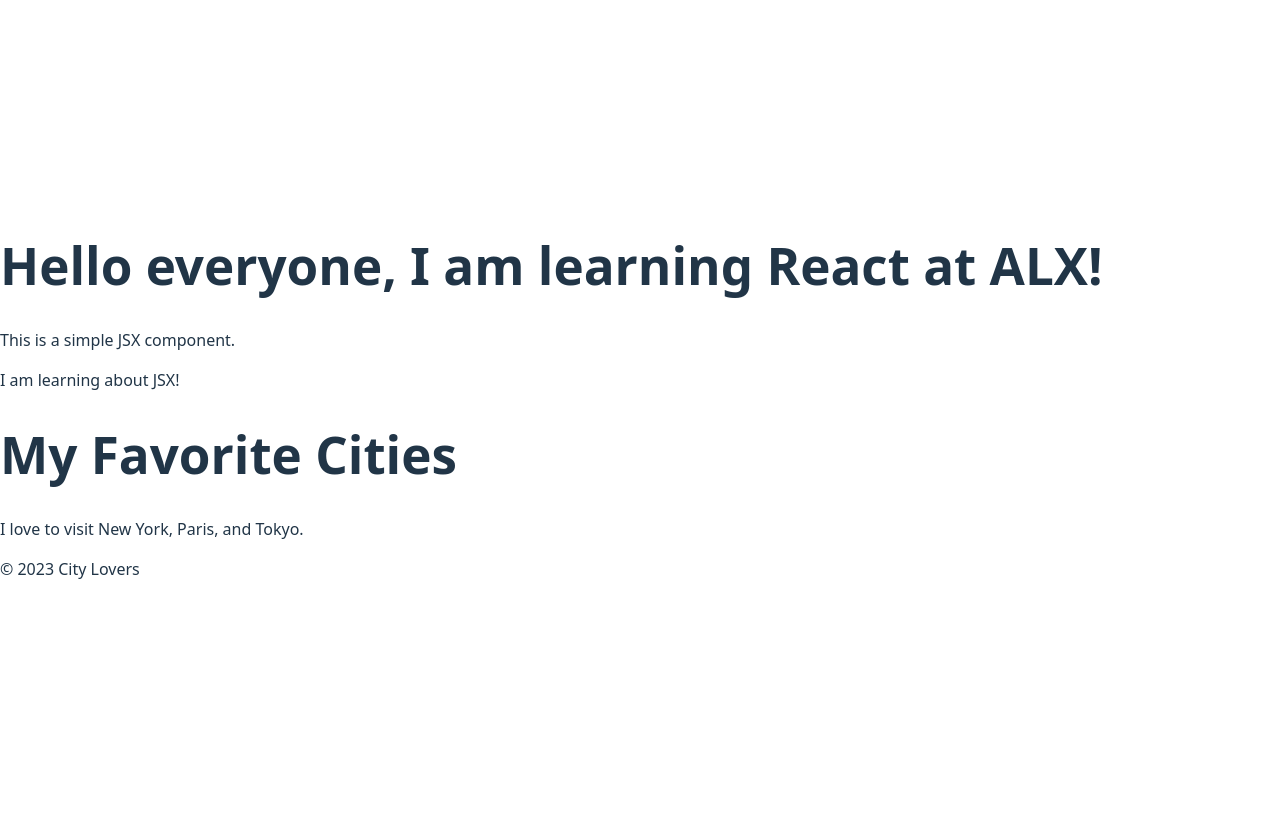
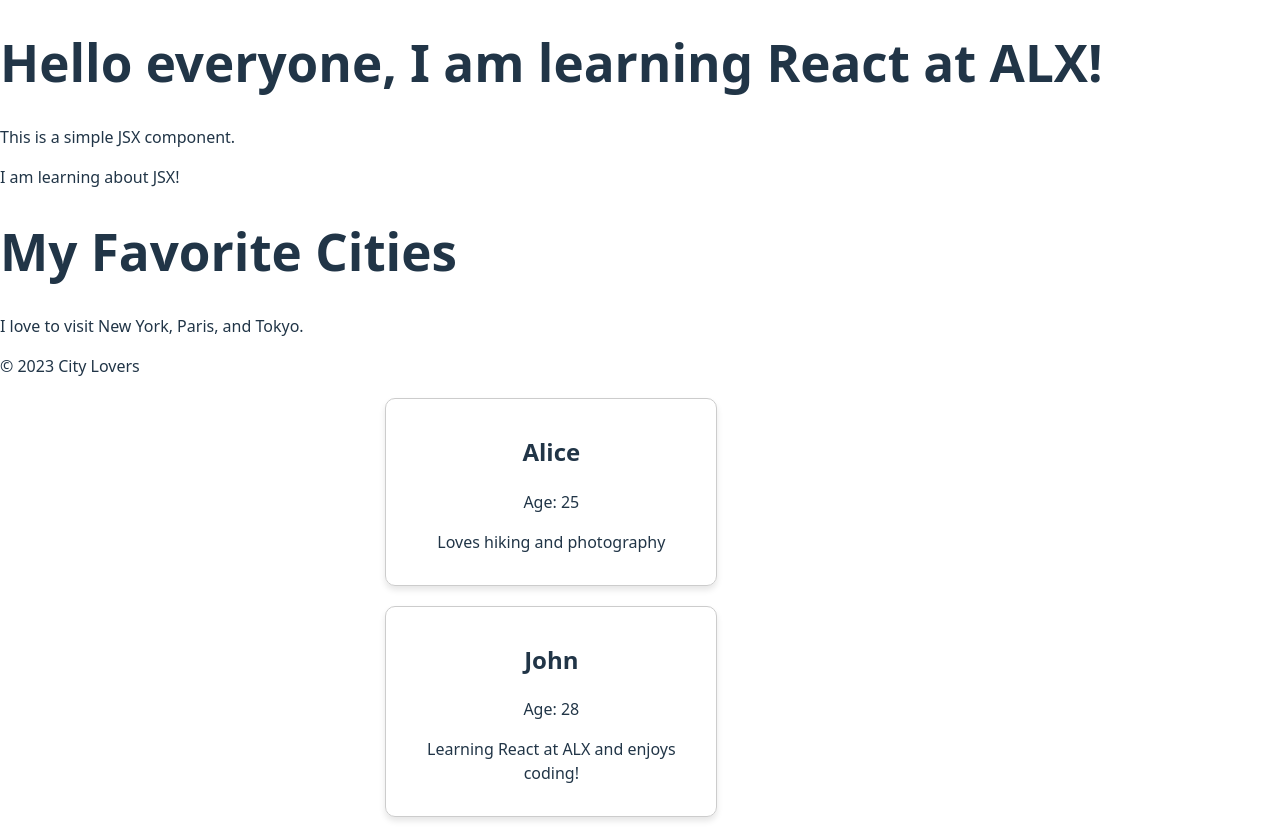
Before and after one commit to heni-pet/alx-fe-reactjs, a React (Vite) app in the folder alx-react-app/: page / in a window 1280 px wide. Before the commit the page ends 800 px from the top, so only its background shows below. Built offline with nearby package versions, Linux system fonts and the light colour scheme.

Commit message:
updated the file

```diff
--- a/alx-react-app/src/App.jsx
+++ b/alx-react-app/src/App.jsx
@@ -1,4 +1,5 @@
 import WelcomeMessage from './components/WelcomeMessage';
+import UserProfile from './components/UserProfile';
 import Header from './components/Header'
 import MainContent from './components/MainContent';
 import Footer from './components/Footer';
@@ -9,6 +10,15 @@ function App() {
       <Header />
       <MainContent />
       <Footer />
+      <UserProfile
+        name="Alice"
+        age="25"
+        bio="Loves hiking and photography" />
+        <UserProfile
+        name="John"
+        age="28"
+        bio="Learning React at ALX and enjoys coding!" />
+
     </div>
   );
 }
--- /dev/null
+++ b/alx-react-app/src/components/UserProfile.jsx
@@ -0,0 +1,23 @@
+const UserProfile = (props) => {
+  return (
+    <div style={styles.card}>
+      <h2>{props.name}</h2>
+      <p>Age: {props.age}</p>
+      <p>{props.bio}</p>
+    </div>
+  );
+};
+
+const styles = {
+  card: {
+    border: "1px solid #ccc",
+    borderRadius: "10px",
+    padding: "15px",
+    maxWidth: "300px",
+    margin: "20px auto",
+    textAlign: "center",
+    boxShadow: "0 4px 6px rgba(0,0,0,0.1)"
+  }
+};
+
+export default UserProfile;
```
